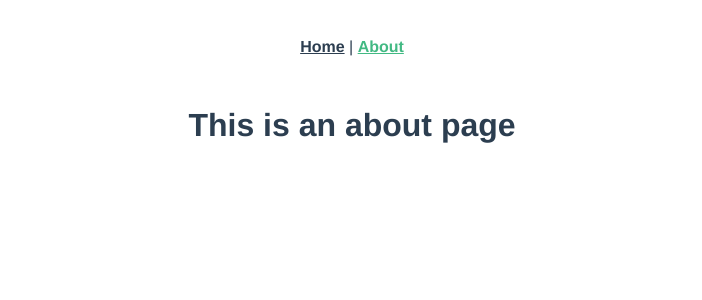
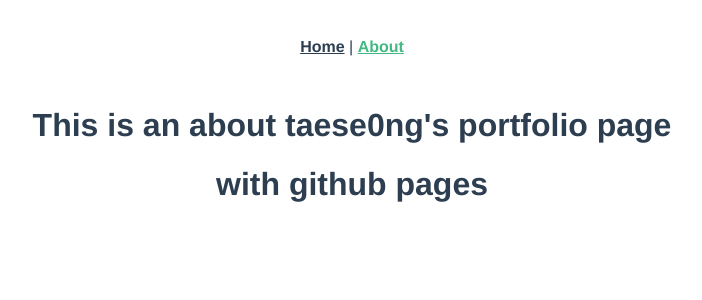
Before and after one commit to taese0ng/portfolio_vue, a Vue app: page /about in a window 1280 px wide. Shown: the top 300 px of the page, without its empty margins (288-990 px from the left). Built offline with nearby package versions, Linux system fonts and the light colour scheme.

Commit message:
git pages add

```diff
--- a/src/views/About.vue
+++ b/src/views/About.vue
@@ -1,5 +1,6 @@
 <template>
   <div class="about">
-    <h1>This is an about page</h1>
+    <h1>This is an about taese0ng's portfolio page</h1>
+    <h1>with github pages</h1>
   </div>
 </template>
--- /dev/null
+++ b/vue.config.js
@@ -0,0 +1,4 @@
+module.exports = {
+    publicPath: '/portfolio/',
+    outputDir: 'docs'
+}
```
Also changed, not shown: 28 other files (tests, documents, lock files or other folders).
